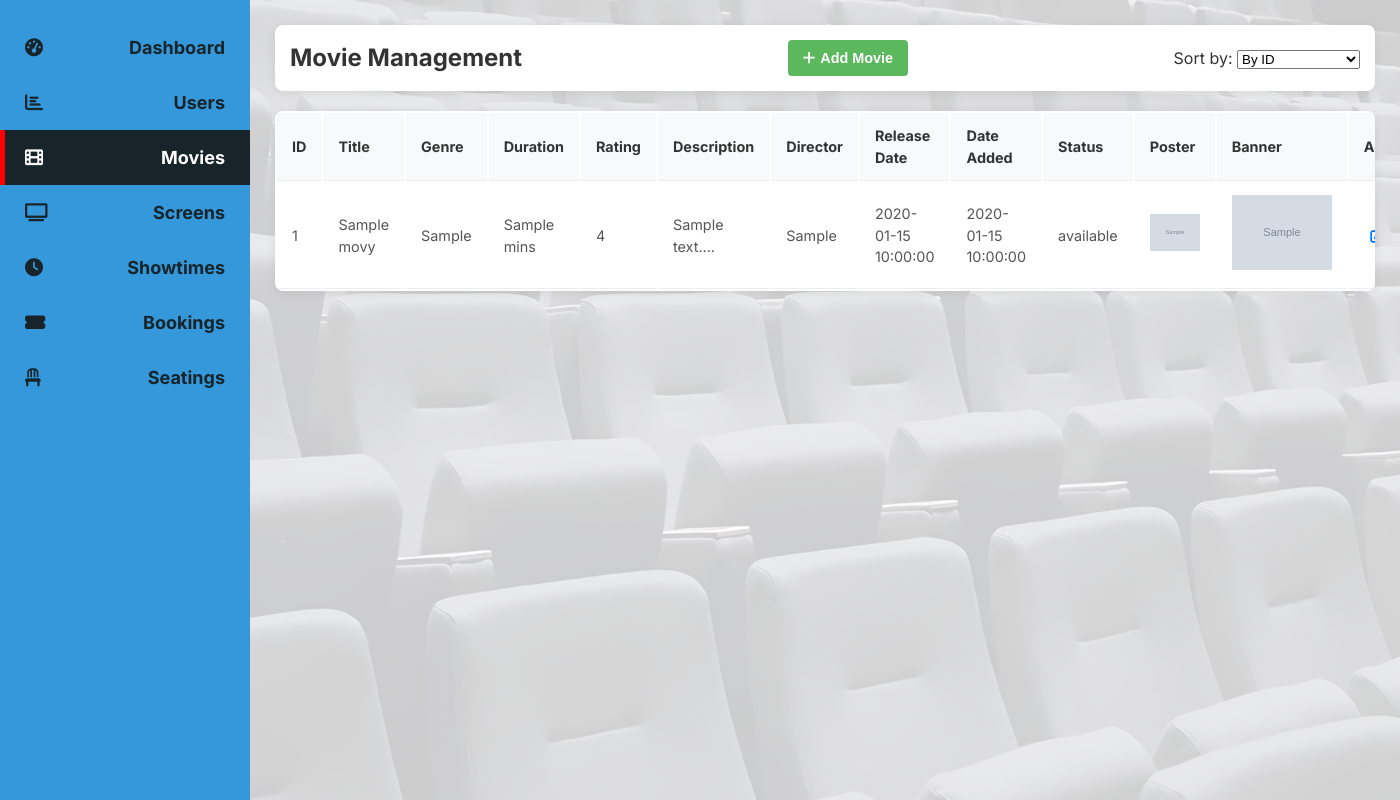
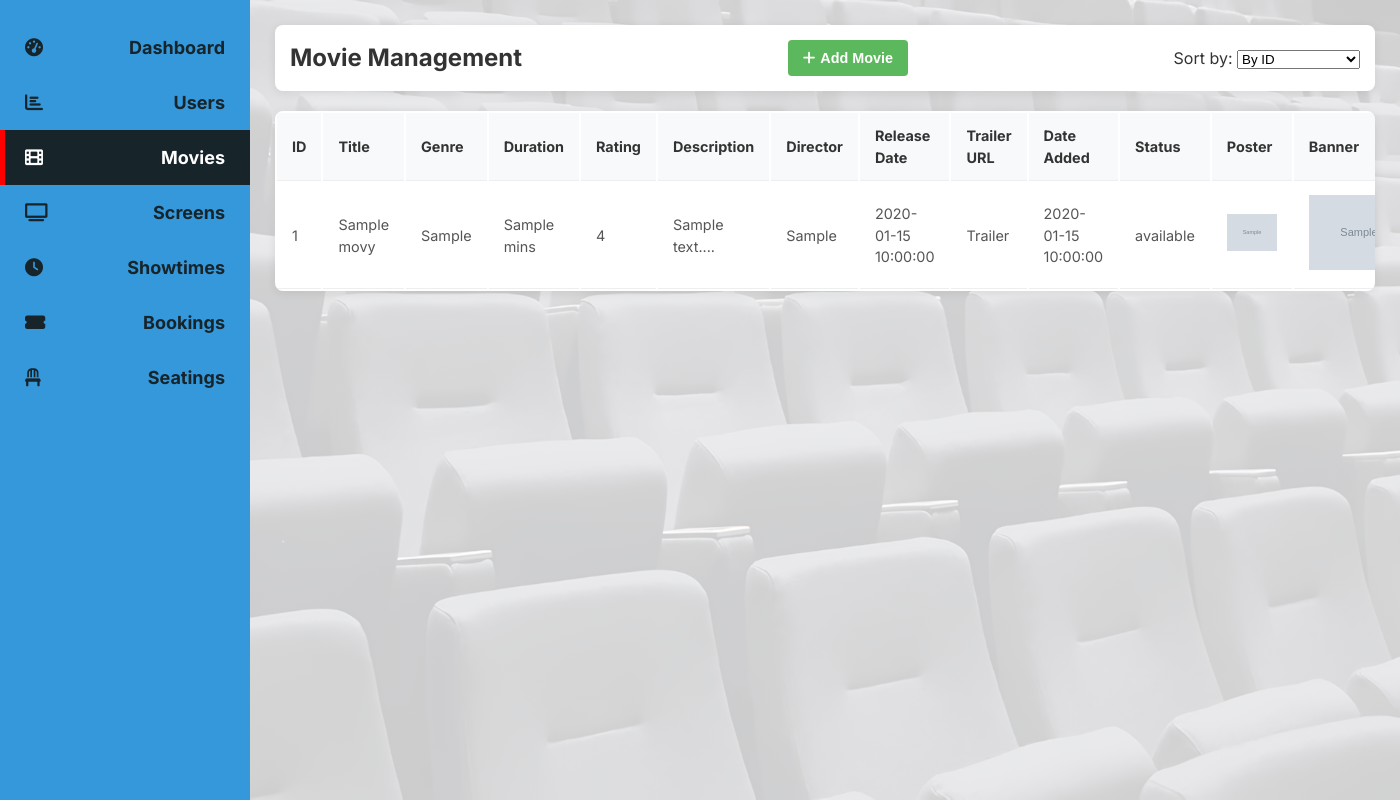
Before and after one commit to baphus/AbsoluteCinema, a PHP site: page /movies.php in a window 1400 px wide. Shown: the part 100-900 px from the top of the page. Run offline with PHP 8.4, Linux system fonts and the light colour scheme; the visitor is signed in with stand-in values (Sample User, id 1); tables that the repository leaves empty or names only in its code hold one stand-in row (values such as "Sample post"); grey boxes marked "Sample" are stand-in pictures.

Commit message:
fixed watch trailer button

```diff
--- a/movie-modals.html
+++ b/movie-modals.html
@@ -25,7 +25,7 @@
       });
     });
 
-    function openEditModal(movie_id, title, genre, duration, rating, description, director, release_date, status) {
+    function openEditModal(movie_id, title, genre, duration, rating, description, director, release_date, trailer_url, status) {
         document.getElementById('edit_movie_id').value = movie_id;
         document.getElementById('edit_title').value = title;
         document.getElementById('edit_genre').value = genre;
@@ -34,6 +34,7 @@
         document.getElementById('edit_description').value = description;
         document.getElementById('edit_director').value = director;
         document.getElementById('edit_release_date').value = release_date;
+        document.getElementById('edit_trailer_url').value = trailer_url;
         document.getElementById('edit_status').value = status;
 
         document.getElementById('editMovieModal').style.display = 'block';
@@ -134,6 +135,10 @@
                     <input type="file" id="banner" name="banner" accept="image/*">
                 </div>
                 <div class="form-group">
+                    <label for="trailer_url">Trailer URL</label>
+                    <input type="text" id="trailer_url" name="trailer_url" required>
+                </div>
+                <div class="form-group">
                     <button type="submit" name="add_movie" class="submit-btn">Add Movie</button>
                 </div>
         </form>
@@ -177,15 +182,19 @@
                 <input type="date" id="edit_release_date" name="release_date" required>
             </div>
             <div class="form-group">
+                <label for="edit_trailer_url">Trailer URL</label>
+                <input type="text" id="edit_trailer_url" name="trailer_url" required>
+            </div>
+            <div class="form-group">
                 <label for="edit_status">Status</label>
                 <select id="edit_status" name="status" required>
                     <option value="SHOWING">Showing</option>
-                    <option value="COMING_SOON">Coming Soon</option>
-                    <option value="ARCHIVED">Archived</option>
+                    <option value="UPCOMING">Coming Soon</option>
+                    <option value="NOPREVIEW">Archived</option>
                 </select>
             </div>
             <div class="form-actions">
-                <button type="submit" name="update_movie" class="btn">Save Changes</button>
+                <button type="submit" name="update-movie" class="btn">Save Changes</button>
             </div>
         </form>
     </div>
--- a/movie.php
+++ b/movie.php
@@ -217,7 +217,7 @@ if (isset($_GET['movie_id'])) {
 
                 <div class="action-buttons">
                     <a href="#showtimes-section" class="btn btn-primary">View Showtimes</a>
-                    <a href="#" class="btn btn-secondary">Watch Trailer</a>
+                    <a href='<?php echo $movie['trailer-url'];?>' class="btn btn-secondary">Watch Trailer</a>
                 </div>
             </div>
         </div>
--- a/movies.php
+++ b/movies.php
@@ -20,6 +20,7 @@ if ($_SERVER["REQUEST_METHOD"] == "POST" && isset($_POST['add_movie'])) {
     $director = $_POST['director'];
     $release_date = $_POST['release_date'];
     $status = $_POST['status'];
+    $trailer_url = $_POST['trailer_url'];
     $date_added = date("Y-m-d"); // Current date
 
     // Handle poster and banner file uploads
@@ -53,13 +54,14 @@ if ($_SERVER["REQUEST_METHOD"] == "POST" && isset($_POST['add_movie'])) {
     }
 
     // Insert movie into database
-    $insertQuery = "INSERT INTO movies (movie_id, title, genre, duration, rating, description, director, release_date, date_added, status, poster, banner)
-                    VALUES (?, ?, ?, ?, ?, ?, ?, ?, ?, ?, ?, ?)";
+    $insertQuery = "INSERT INTO movies (movie_id, title, genre, duration, rating, description, director, release_date, date_added, status, poster, banner, trailer_url)
+                VALUES (?, ?, ?, ?, ?, ?, ?, ?, ?, ?, ?, ?, ?)";
 
     $stmt = mysqli_prepare($conn, $insertQuery);
-    mysqli_stmt_bind_param($stmt, "ssisssssssss",
-                           $movie_id, $title, $genre, $duration, $rating, $description,
-                           $director, $release_date, $date_added, $status, $poster, $banner);
+    mysqli_stmt_bind_param($stmt, "ssissssssssss",
+    $movie_id, $title, $genre, $duration, $rating, $description,
+    $director, $release_date, $date_added, $status, $poster, $banner, $trailer_url);
+
 
     if (mysqli_stmt_execute($stmt)) {
         $_SESSION['success_message'] = "Movie added successfully!";
@@ -86,6 +88,7 @@ if ($_SERVER["REQUEST_METHOD"] == "POST" && isset($_POST['update_movie'])) {
     $description = $_POST['description'];
     $director = $_POST['director'];
     $release_date = $_POST['release_date'];
+    $trailer_url = $_POST['trailer_url'];
     $status = $_POST['status'];
 
     $updateQuery = "UPDATE movies SET
@@ -96,10 +99,12 @@ if ($_SERVER["REQUEST_METHOD"] == "POST" && isset($_POST['update_movie'])) {
                     description = ?,
                     director = ?,
                     release_date = ?,
-                    status = ?
+                    status = ?,
+                    trailer_url = ?
                     WHERE movie_id = ?";
+
     $stmt = mysqli_prepare($conn, $updateQuery);
-    mysqli_stmt_bind_param($stmt, "ssissssss", $title, $genre, $duration, $rating, $description, $director, $release_date, $status, $movie_id);
+    mysqli_stmt_bind_param($stmt, "ssisssssss", $title, $genre, $duration, $rating, $description, $director, $release_date, $status, $trailer_url, $movie_id);
 
     if (mysqli_stmt_execute($stmt)) {
       $_SESSION['success_message'] = "Movie updated successfully!";
@@ -220,6 +225,7 @@ if (!$result) {
                   <th>Description</th>
                   <th>Director</th>
                   <th>Release Date</th>
+                  <th>Trailer URL</th>
                   <th>Date Added</th>
                   <th>Status</th>
                   <th>Poster</th>
@@ -239,12 +245,27 @@ if (!$result) {
                             <td><?php echo htmlspecialchars(substr($movie['description'], 0, 50) . '...'); ?></td>
                             <td><?php echo htmlspecialchars($movie['director']); ?></td>
                             <td><?php echo htmlspecialchars($movie['release_date']); ?></td>
+                            <td>  <a href="<?php echo htmlspecialchars($movie['trailer_url']); ?>" target="_blank">
+                                    Trailer
+                                  </a> </td>
                             <td><?php echo htmlspecialchars($movie['date_added']); ?></td>
                             <td><?php echo htmlspecialchars($movie['status']); ?></td>
                             <td><img src="<?php echo htmlspecialchars($movie['poster']); ?>" alt="Poster" style="width: 50px;"></td>
                             <td><img src="<?php echo htmlspecialchars($movie['banner']); ?>" alt="Banner" style="width: 100px;"></td>
                             <td class="actions">
-                                <button class="btn-icon btn-edit" onclick="openEditModal('<?php echo htmlspecialchars($movie['movie_id']); ?>', '<?php echo htmlspecialchars($movie['title']); ?>', '<?php echo htmlspecialchars($movie['genre']); ?>', '<?php echo htmlspecialchars($movie['duration']); ?>', '<?php echo htmlspecialchars($movie['rating']); ?>', '<?php echo htmlspecialchars($movie['description']); ?>', '<?php echo htmlspecialchars($movie['director']); ?>', '<?php echo htmlspecialchars($movie['release_date']); ?>', '<?php echo htmlspecialchars($movie['status']); ?>')">
+                                <button class="btn-icon btn-edit"
+                                    onclick="openEditModal(
+                                        '<?php echo htmlspecialchars($movie['movie_id']); ?>',
+                                        '<?php echo htmlspecialchars($movie['title']); ?>',
+                                        '<?php echo htmlspecialchars($movie['genre']); ?>',
+                                        '<?php echo htmlspecialchars($movie['duration']); ?>',
+                                        '<?php echo htmlspecialchars($movie['rating']); ?>',
+                                        '<?php echo htmlspecialchars($movie['description']); ?>',
+                                        '<?php echo htmlspecialchars($movie['director']); ?>',
+                                        '<?php echo htmlspecialchars($movie['release_date']); ?>',
+                                        '<?php echo htmlspecialchars($movie['trailer_url']); ?>',
+                                        '<?php echo htmlspecialchars($movie['status']); ?>'
+                                      )">
                                     <i class="fas fa-edit"></i>
                                 </button>
                                 <button class="btn-icon btn-delete" onclick="openDeleteModal('<?php echo htmlspecialchars($movie['movie_id']); ?>')">
```
Lines whose indentation alone changed are shown as unchanged.
